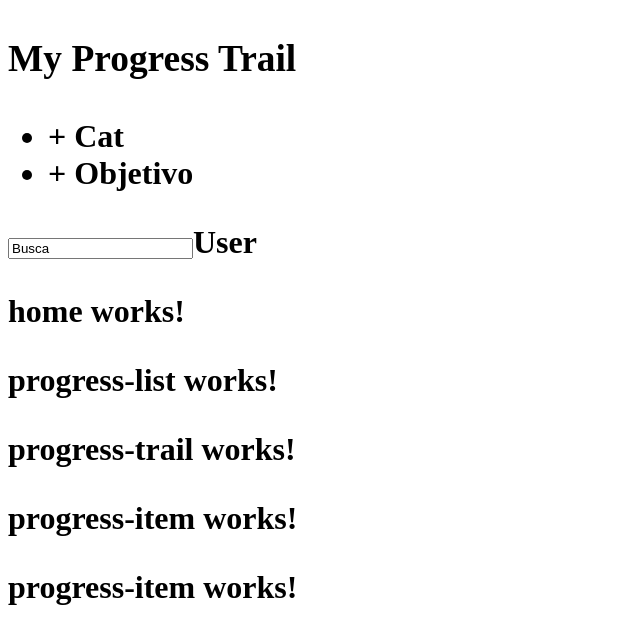
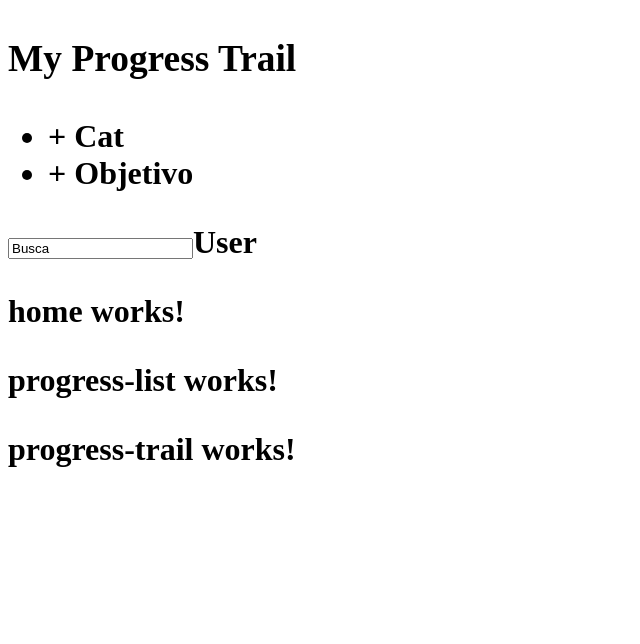
Before and after one commit to tangdelima/my-progress-trail, an Angular app in the folder my-progress-trail/my-progress-trail/: page / in a window 1280 px wide. Shown: the top 644 px of the page, without its empty margins (0-640 px from the left). Built offline with nearby package versions, Linux system fonts and the light colour scheme.

Commit message:
Progress item component given image implementation

```diff
--- a/my-progress-trail/my-progress-trail/src/app/progress-list/progress-trail/progress-item.component.html
+++ b/my-progress-trail/my-progress-trail/src/app/progress-list/progress-trail/progress-item.component.html
@@ -1,3 +1,3 @@
-<p>
-  progress-item works!
-</p>
+<div>
+  <div class="item-image"></div>
+</div>
```
Also changed, not shown: my-progress-trail/my-progress-trail/src/app/progress-list/progress-trail/progress-item.component.ts (+7 -2 lines), my-progress-trail/my-progress-trail/src/stubs/trail.service.stub.ts (+1 -6 lines), 1 other file (tests, documents, lock files or other folders).
